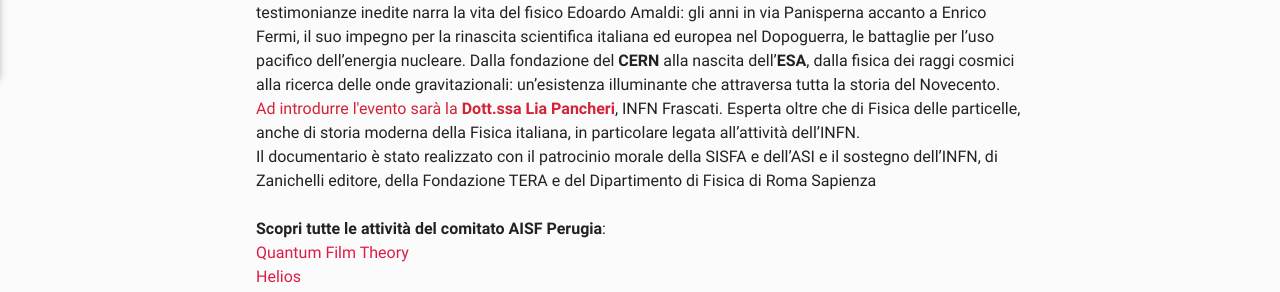
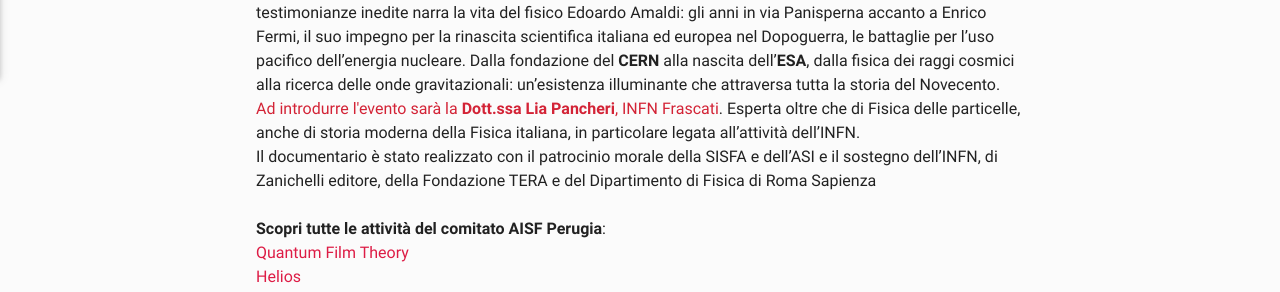
Before and after one commit to ai-sf/aisf_perugia, a Jekyll site: the page built from ProssimiEventi.html, in a window 1280 px wide. Shown: the part 882-1174 px from the top of the page. Built offline with Jekyll 4.4.1, drawn with Linux system fonts in a browser that asks for light colours; nearby versions of some CDN libraries.

Commit message:
Update ProssimiEventi.html

```diff
--- a/ProssimiEventi.html
+++ b/ProssimiEventi.html
@@ -36,7 +36,7 @@ Una raccolta di testimonianze inedite narra la vita del fisico Edoardo Amaldi: g
    Dalla fondazione del <b>CERN</b> alla nascita dell’<b>ESA</b>, dalla
     fisica dei raggi cosmici alla ricerca delle onde gravitazionali:
     un’esistenza illuminante che attraversa tutta la storia del Novecento.<br>
-<font style="color:rgb(211, 35, 54);">Ad introdurre l'evento sarà la<b> Dott.ssa Lia Pancheri</b></font>, INFN Frascati. Esperta oltre che di Fisica delle particelle, anche di
+<font style="color:rgb(211, 35, 54);">Ad introdurre l'evento sarà la<b> Dott.ssa Lia Pancheri</b>, INFN Frascati</font>. Esperta oltre che di Fisica delle particelle, anche di
 storia moderna della Fisica italiana, in particolare legata all’attività dell’INFN.<br>
 Il documentario è stato realizzato
 con il patrocinio morale della SISFA e dell’ASI e il sostegno dell’INFN, di Zanichelli editore, della Fondazione TERA e del Dipartimento di Fisica di Roma Sapienza
```
